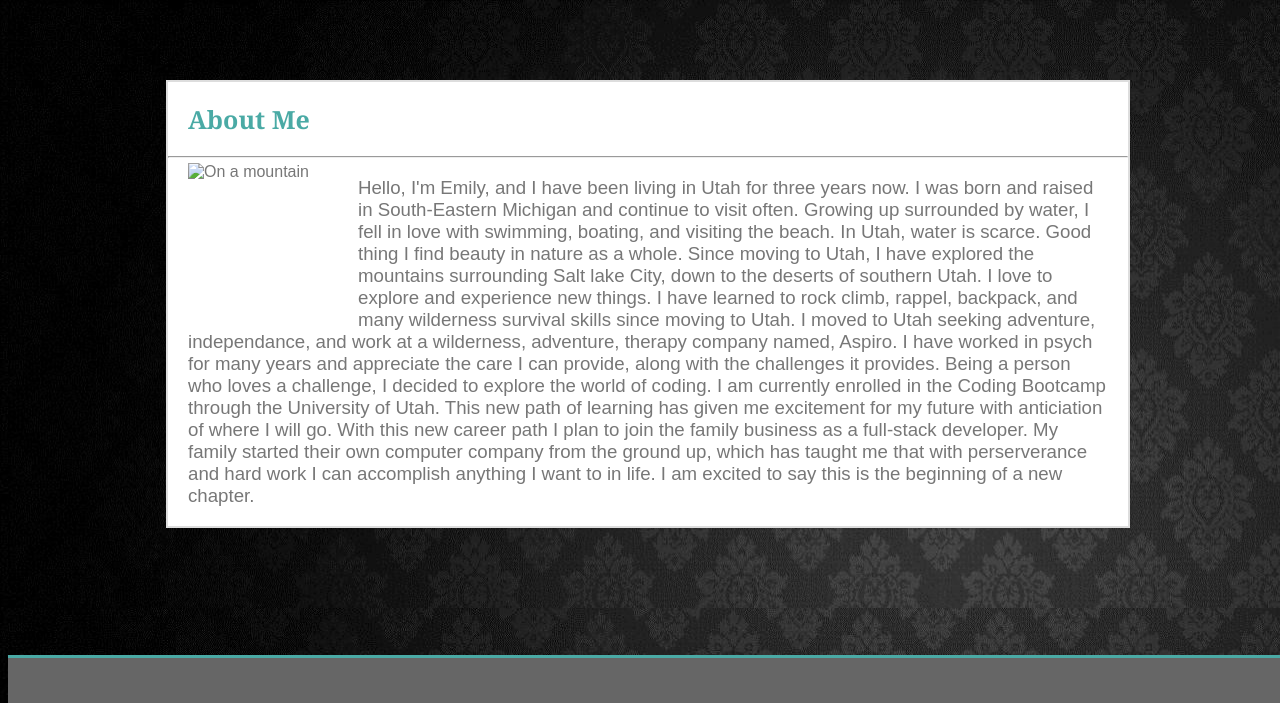
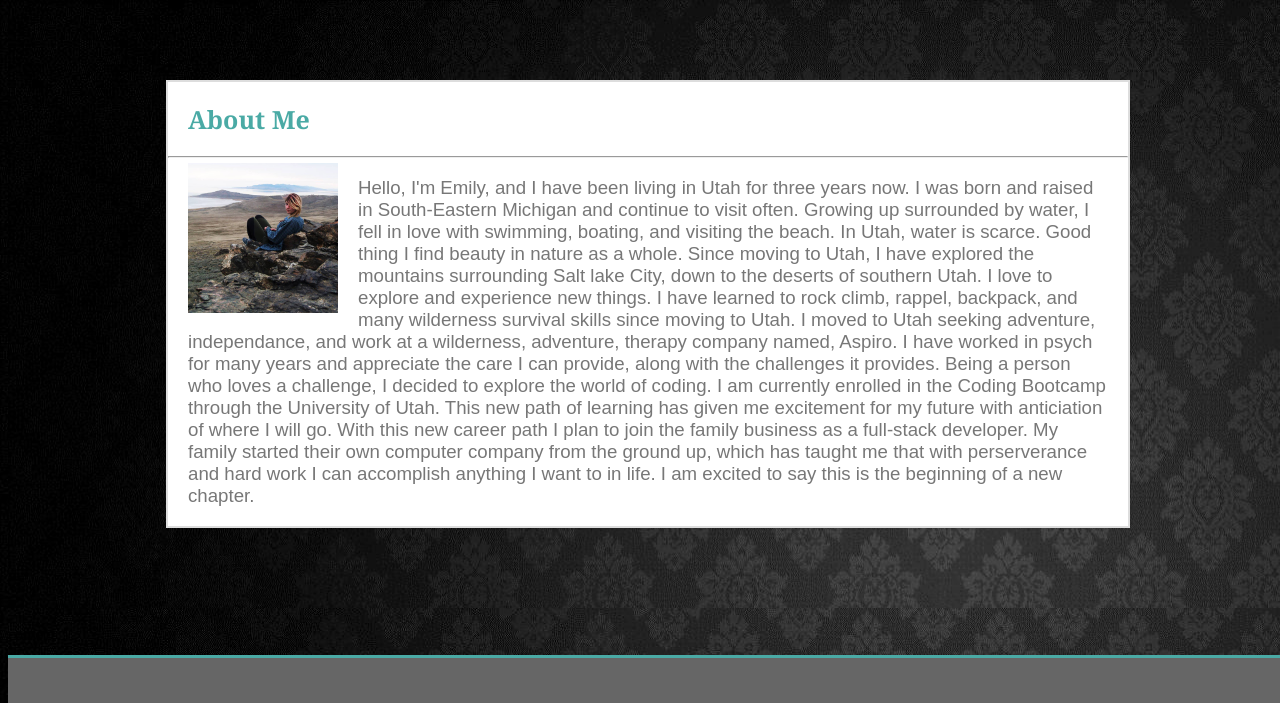
Before and after one commit to EmilyCleone/Responsive-Portfolio, a plain HTML site: page index.html in a window 1280 px wide. Shown: the part 105-808 px from the top of the page. Drawn offline with Linux system fonts and the light colour scheme.

Commit message:
fixed ProfilePic link on index.html page

```diff
--- a/index.html
+++ b/index.html
@@ -27,7 +27,7 @@
 
     <h4>About Me</h4>
     <hr class="hr"/>
-    <img src="../Basic-Portfolio/assets/images/Profilepic.jpg" class="FloatLeft" alt="On a mountain" width= "150"; height="150";>
+    <img src="../Responsive-Portfolio/assets/images/Profilepic.jpg" class="FloatLeft" alt="On a mountain" width= "150"; height="150";>
     <p>Hello, I'm Emily, and I have been living in Utah
        for three years now. I was born and raised in South-Eastern Michigan
        and continue to visit often. Growing up surrounded by water,
```
